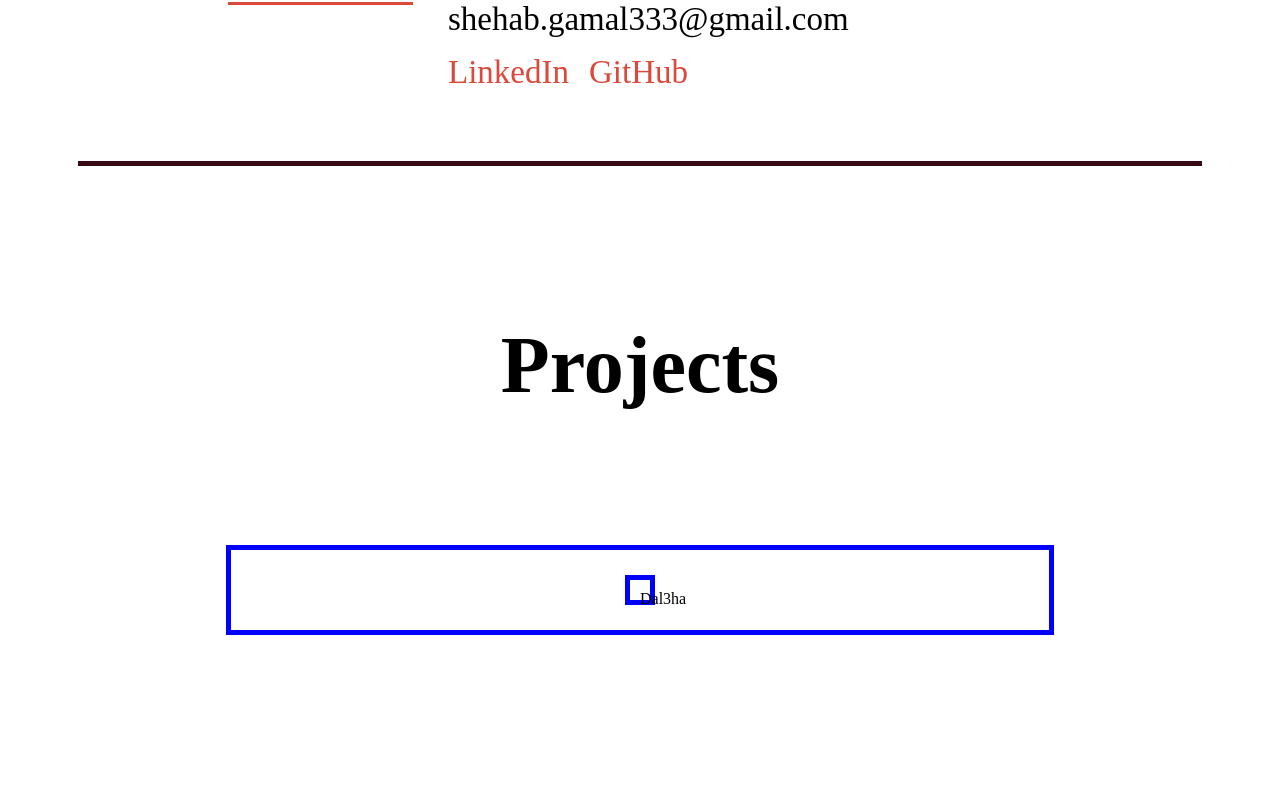
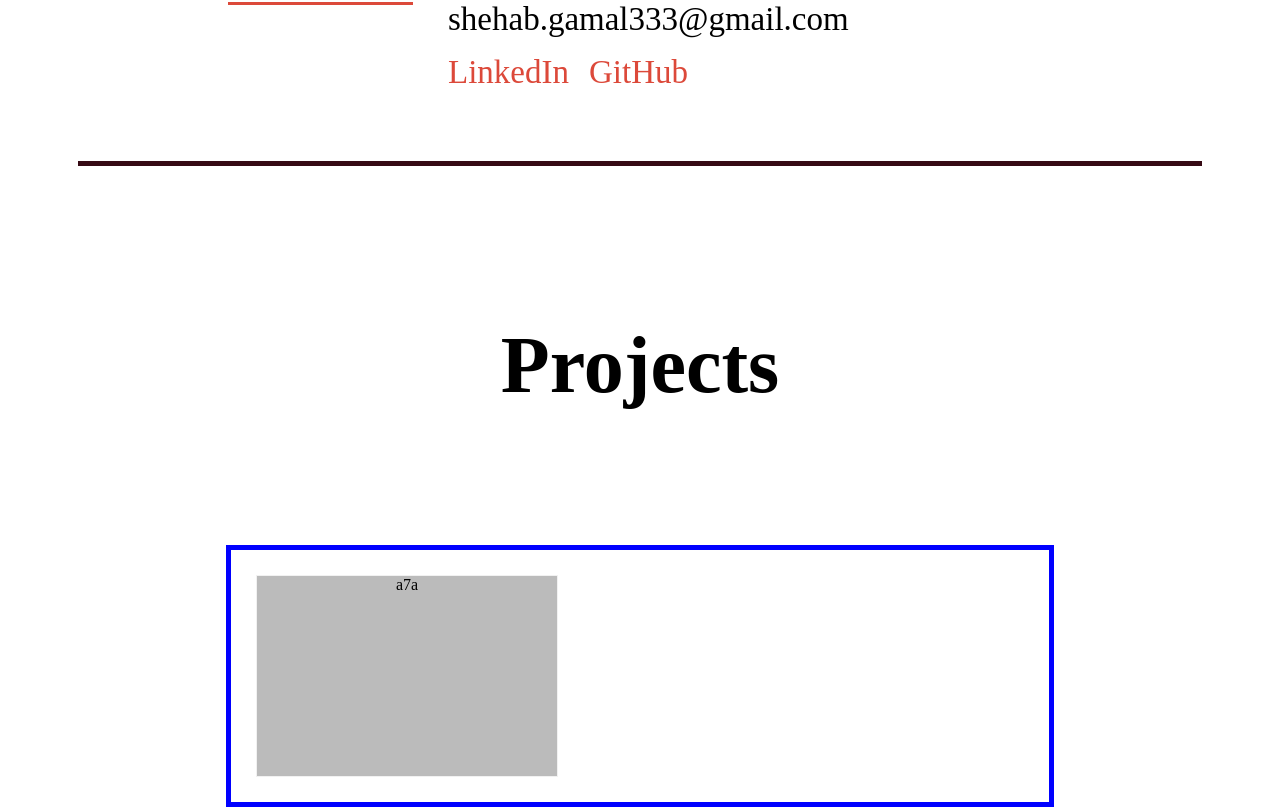
Before and after one commit to ShehabGamal/Personal-Portfolio, a React (Create React App) app: page / in a window 1280 px wide. Shown: the part 517-1324 px from the top of the page. Before the commit the page ends 1152 px from the top, so only its background shows below. Built offline with nearby package versions, Linux system fonts and the light colour scheme.

Commit message:
Translation of css into styled components for card animation part 1

```diff
--- a/src/Components/Cards/Cards.js
+++ b/src/Components/Cards/Cards.js
@@ -1,5 +1,6 @@
 import React from "react";
 import styled from "styled-components";
+import img1 from "../../Components/Image/to-do-list.PNG";
 
 const BasicDiv = styled.div`
   display: flex;
@@ -11,26 +12,22 @@ const BasicDiv = styled.div`
   border: 5px solid blue;
   padding: 25px;
 `;
-const CardBasicDiv = styled.div`
-  display: flex;
-  border: 5px solid blue;
-  margin: 0 auto;
-  padding: 10px;
+const FlipCard = styled.div`
+  background-color: transparent;
+  width: 300px;
+  height: 200px;
+  border: 1px solid #f1f1f1;
   perspective: 1000px;
-  &:hover {
-    transform: rotateY(180deg);
-    background: red;
-  }
 `;
 const FlipCardInner = styled.div`
   position: relative;
   width: 100%;
   height: 100%;
   text-align: center;
-  transform: rotateY(180deg);
   transition: transform 0.8s;
   transform-style: preserve-3d;
 `;
+
 const FlipCardFront = styled.div`
   position: absolute;
   width: 100%;
@@ -45,18 +42,18 @@ const FlipCardBack = styled.div`
   height: 100%;
   backface-visibility: hidden;
   background-color: dodgerblue;
-  color: black;
+  color: white;
   transform: rotateY(180deg);
 `;
 const Cards = () => {
   return (
     <BasicDiv>
-      <CardBasicDiv>
+      <FlipCard>
         <FlipCardInner>
-          <FlipCardFront>A7a</FlipCardFront>
+          <FlipCardFront>a7a</FlipCardFront>
           <FlipCardBack>Dal3ha</FlipCardBack>
         </FlipCardInner>
-      </CardBasicDiv>
+      </FlipCard>
     </BasicDiv>
   );
 };
```
Also changed, not shown: src/Components/Image/to-do-list.PNG (added).
